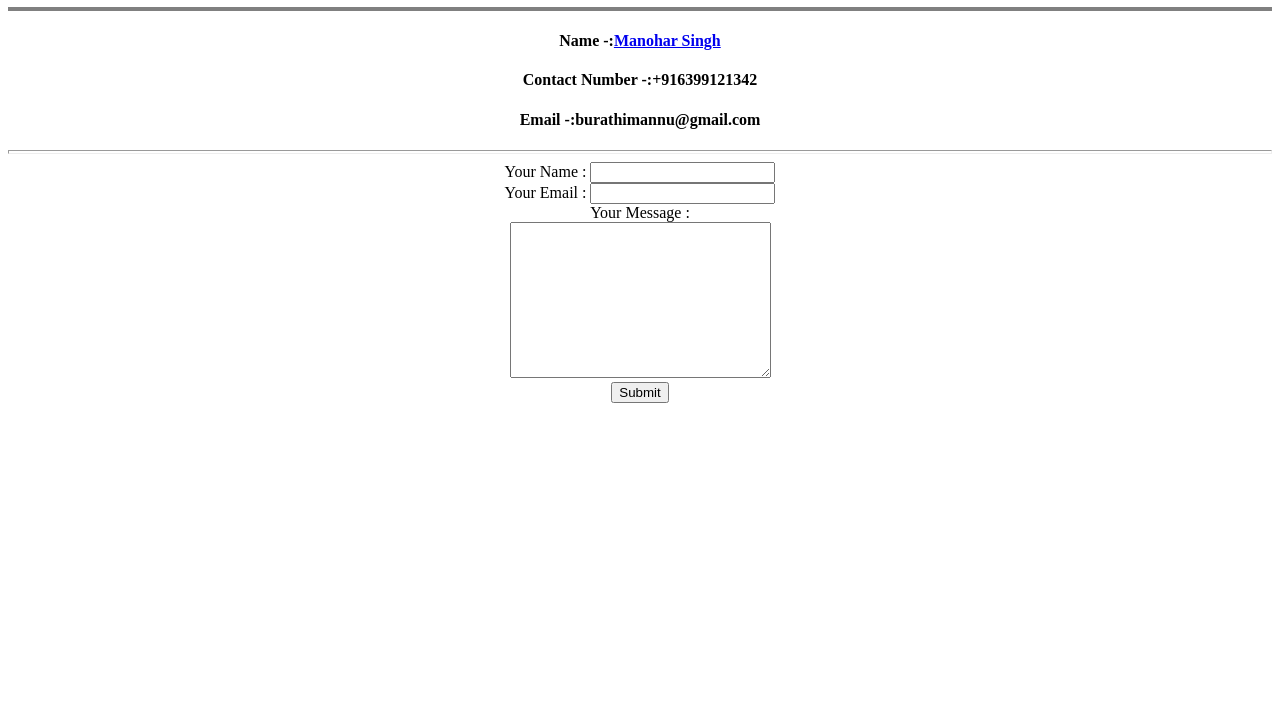
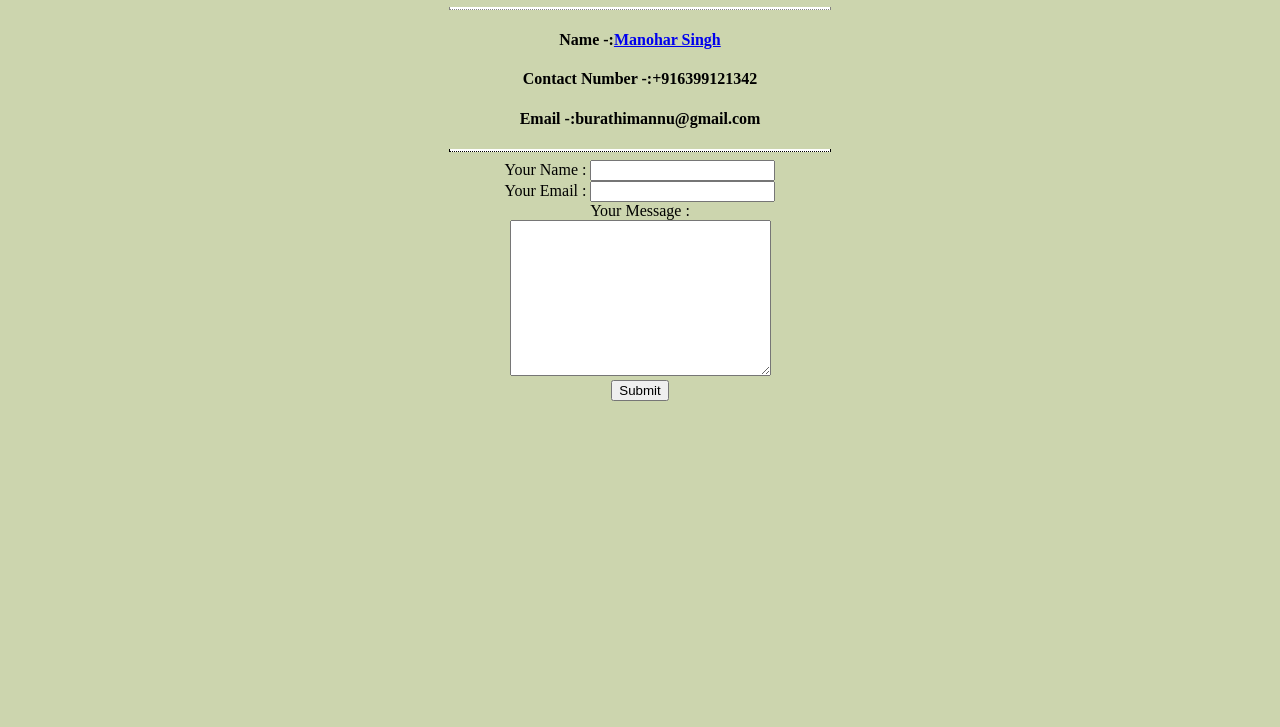
Before and after one commit to mannu013/CV, a plain HTML site: page mydetails.html in a window 1280 px wide. Shown: the part 73-800 px from the top of the page. Drawn offline with Linux system fonts and the light colour scheme.

Commit message:
Update mydetails.html

```diff
--- a/mydetails.html
+++ b/mydetails.html
@@ -3,6 +3,24 @@
 <head>
     <meta charset="UTF-8">
     <title>My Personal Information</title>
+        <style>
+        body
+        {
+            background-color: #CCD5AE;
+        }
+        hr
+        {
+            background-color: white;
+            border-style: none solid dotted dashed;
+            height: 2px;
+            width: 30%;
+
+        }
+        img
+        {
+            height: 300px;
+        }
+    </style>
 </head>
 <body>
     <center>
```
